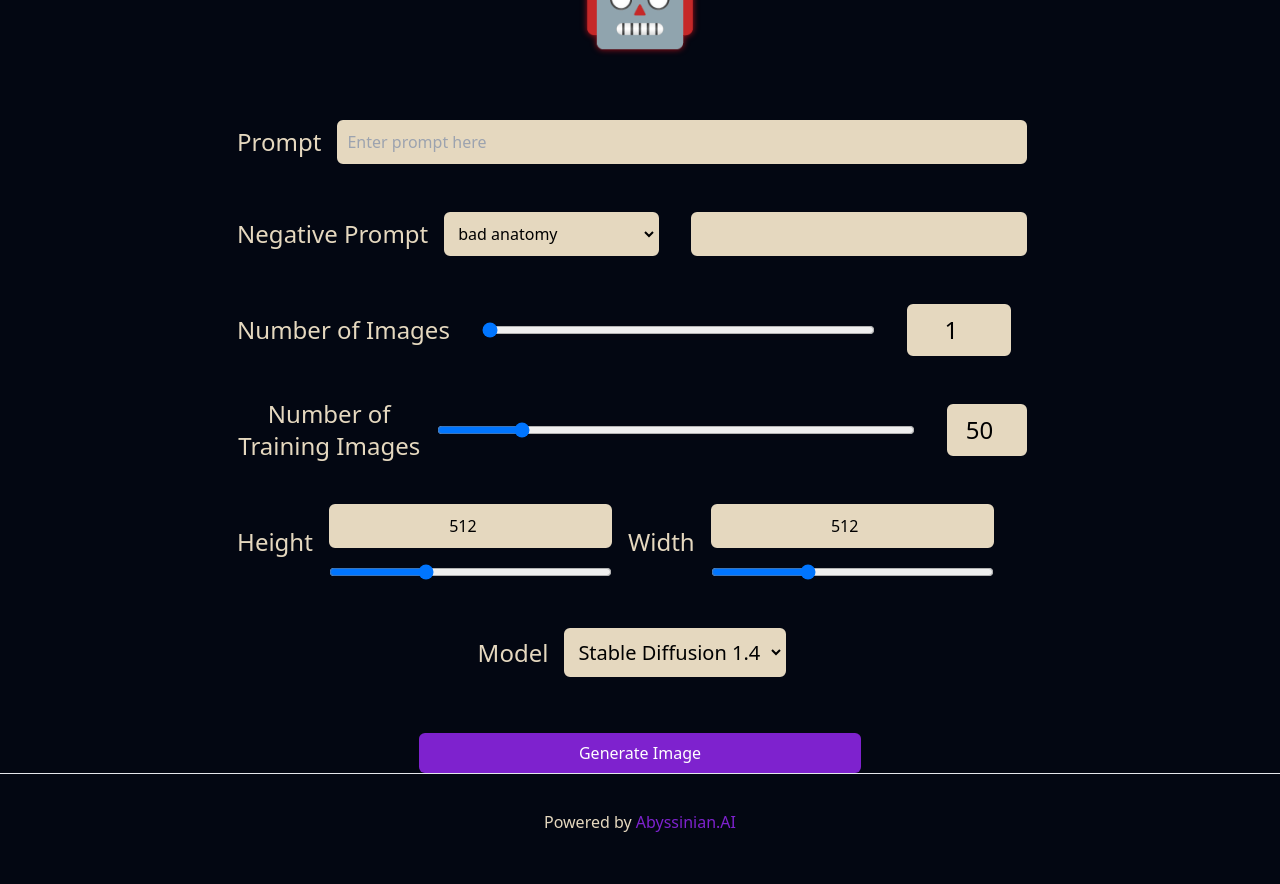
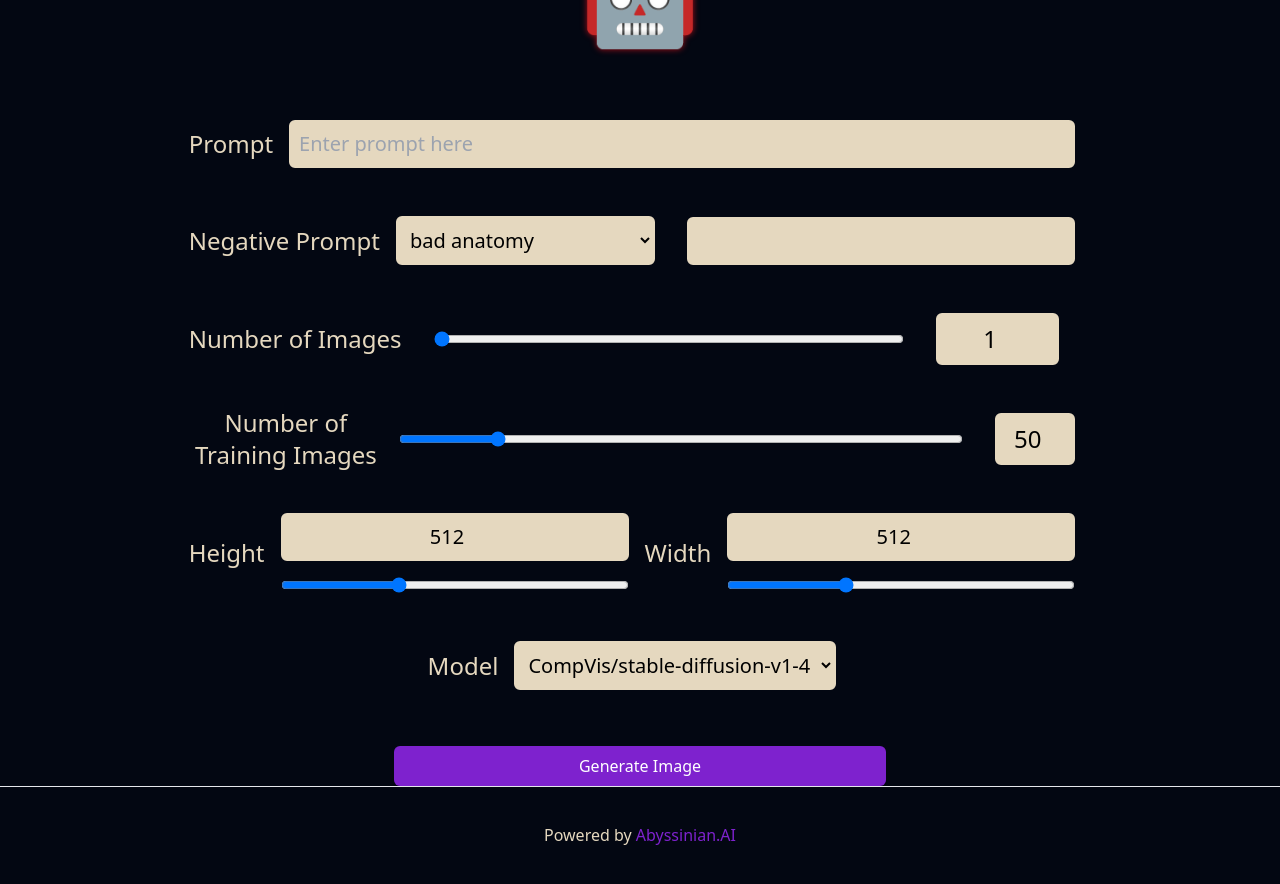
Before and after one commit to AbyssinianGuy/tti-client, a Next.js app: page / in a window 1280 px wide. Shown: the part 280-1164 px from the top of the page. Built offline with nearby package versions, Linux system fonts and the light colour scheme.

Commit message:
added model support for version 2.1

```diff
--- a/pages/index.js
+++ b/pages/index.js
@@ -11,7 +11,7 @@ export default function Home() {
   const [width, setWidth] = useState(512)
   const [images, setImages] = useState('')
   const [loading, setLoading] = useState(false)
-  const [model, setModel] = useState('Stable Diffusion 1.4')
+  const [model, setModel] = useState('')
 
   const negative_promps = [
     "bad anatomy",
@@ -44,8 +44,8 @@ export default function Home() {
   ]
 
   const models = [
-    "Stable Diffusion 1.4",
-    "Stable Diffusion 2.1",
+    "CompVis/stable-diffusion-v1-4",
+    "stabilityai/stable-diffusion-2-1",
   ]
 
   const data = {
@@ -54,7 +54,8 @@ export default function Home() {
     "numImages": numImages,
     "numTrain": numTrain,
     "height": width,
-    "width": height
+    "width": height,
+    "model": model
   }
 
 
@@ -67,7 +68,8 @@ export default function Home() {
     console.log("num_train: ", data.numTrain)
     console.log("width: ", data.width)
     console.log("height: ", data.height)
-    const response = await axios.get(`http://127.0.0.1:8000/?prompt=${data.prompt}?negative_prompt=${data.negativePrompt}?num_images_per_prompt=${data.numImages}?num_inference_steps=${data.numTrain}?height=${data.height}?width=${data.width}`)
+    console.log("model: ", data.model)
+    const response = await axios.get(`http://127.0.0.1:8000/?prompt=${data.prompt}&negative_prompt=${data.negativePrompt}&num_images_per_prompt=${data.numImages}&num_inference_steps=${data.numTrain}&height=${data.height}&width=${data.width}&model_id=${data.model}`)
     if (numImages > 1) {
       // loop through the images and display them
       setImages(response.data)
@@ -80,8 +82,8 @@ export default function Home() {
 
   return (
     <div className='bg-gray-950'>
-      <div className='flex flex-row items-center justify-center pt-16 mt-16 mb-4' >
-        <div className='flex flex-col items-center justify-center'>
+      <div className='flex flex-row items-center justify-center pt-16 mt-16 mb-4'>
+        <div className='flex flex-col items-center justify-center' >
           <h1 className='text-8xl flex-1 text-center animate-glow'>Text 2 Image</h1>
           <h1 className='text-8xl flex-1 text-center animate-glow'>🤖</h1>
         </div>
@@ -93,7 +95,7 @@ export default function Home() {
             <div className='flex flex-row items-center'>
               <label className='text-2xl'>Prompt</label>
               <input
-                className='border-2 rounded-md p-2 m-4 w-full text-black'
+                className='border-2 rounded-md p-2 m-4 w-full text-black text-xl'
                 type="text"
                 value={prompt}
                 placeholder='Enter prompt here'
@@ -103,7 +105,7 @@ export default function Home() {
             <div className='flex flex-row items-center'>
               <label className='text-2xl'>Negative Prompt</label>
               <select
-                className='border-2 rounded-md p-2 m-4 w-auto text-black'
+                className='border-2 rounded-md p-2 m-4 w-auto text-black text-xl'
                 type="text"
                 value={negativePrompt}
                 onChange={e => setNegativePrompt(prevValue =>
@@ -114,7 +116,7 @@ export default function Home() {
                 ))}
               </select>
               <input
-                className='border-2 rounded-md p-2 m-4 flex-grow text-black'
+                className='border-2 rounded-md p-2 m-4 flex-grow text-black text-xl'
                 type="text"
                 value={negativePrompt}
                 placeholder=''
@@ -169,7 +171,7 @@ export default function Home() {
               <label className='text-2xl'>Height</label>
               <div className=' mx-4 flex flex-col items-center'>
                 <input
-                  className='border-2 rounded-md p-2 mx-4 mt-4 w-full text-black text-center'
+                  className='border-2 rounded-md p-2 mx-4 mt-4 w-full text-black text-center text-xl'
                   type="number"
                   value={height}
                   placeholder='Enter text here'
@@ -188,7 +190,7 @@ export default function Home() {
               <label className='text-2xl'>Width</label>
               <div className=' mx-4 flex flex-col items-center'>
                 <input
-                  className='border-2 rounded-md p-2 mx-4 mt-4 w-full text-black text-center'
+                  className='border-2 rounded-md p-2 mx-4 mt-4 w-full text-black text-center text-xl'
                   type="number"
                   value={width}
                   placeholder='Enter text here'
@@ -223,12 +225,14 @@ export default function Home() {
           <button
             className='bg-purple-700 text-white rounded-md p-2 w-1/2'
             onClick={() => generateImage(data)}
+            disabled={loading}
           >
             Generate Image
           </button>
           {/* a placeholder for the image generated */}
           <div className='flex flex-col items-center justify-center'>
             {loading && <h1 className='text-2xl text-purple-700'>Loading...</h1>}
+            {!loading ?
               <div className='grid grid-cols-2 gap-4'>
                 {images && images.map((image, index) => (
                   <div
@@ -252,6 +256,10 @@ export default function Home() {
                 ))
                 }
               </div>
+              :
+              <div className='flex flex-col items-center justify-center'>
+              </div>
+            }
           </div>
         </main>
         <footer className="flex items-center justify-center w-full h-24 border-t">
--- a/styles/globals.css
+++ b/styles/globals.css
@@ -48,6 +48,10 @@ a{
     color: #9c0f5d;
   }
 }
+/* glow animation on image hover */
+image:hover {
+  animation: glow 5s ease-in-out infinite;
+}
 
 .animate-glow {
   animation: glow 5s ease-in-out infinite;
```
Also changed, not shown: public/banner/banner1.png (added). Lines whose indentation alone changed are shown as unchanged.
